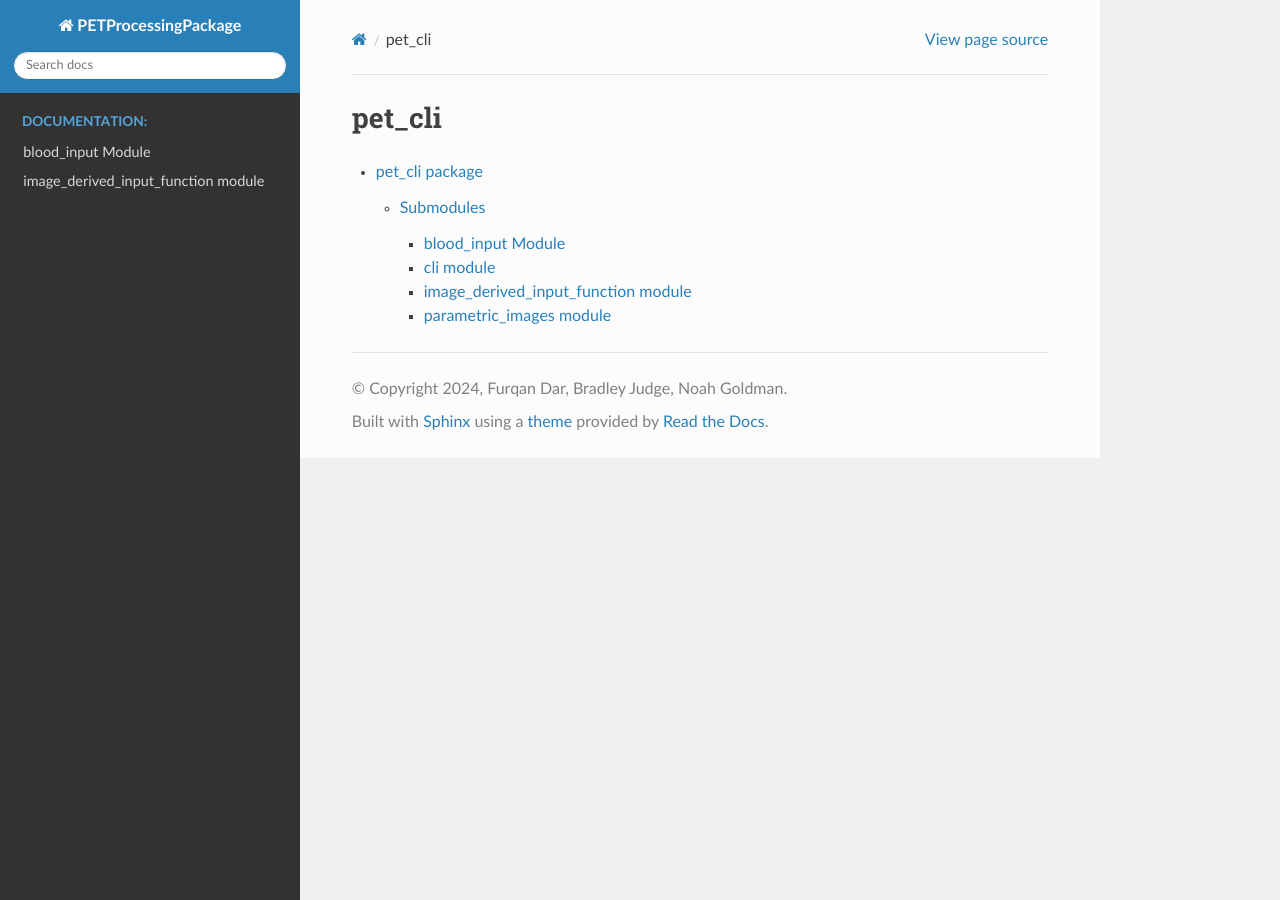
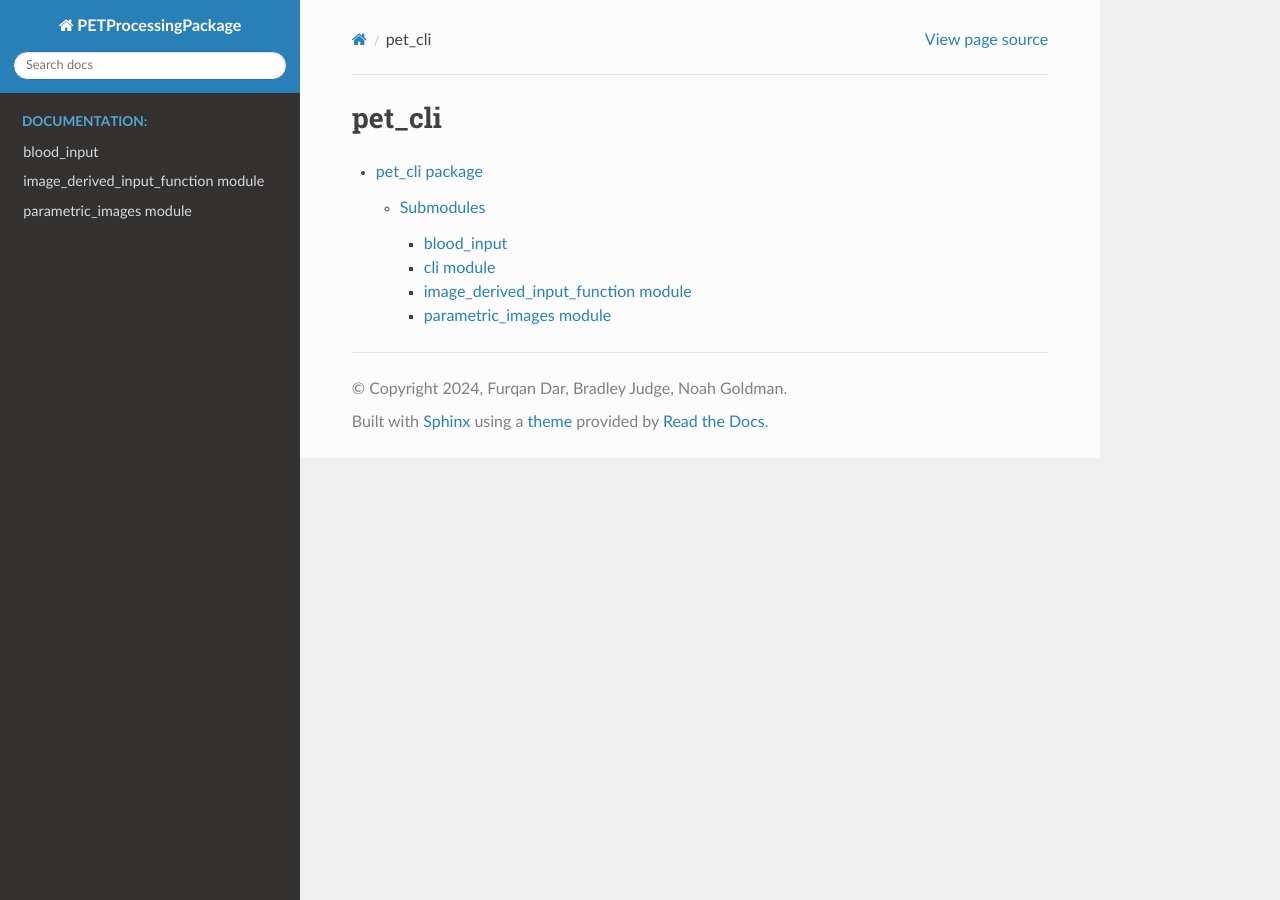
Before and after one commit to noahg-neuroimage/PETProcessing-fork2, a Sphinx documentation site: the page built from doc/source/modules.rst, in a window 1280 px wide. Built offline with Sphinx 7.4.7 and the Read the Docs theme 2.0.0, drawn with Linux system fonts in a browser that asks for light colours.

Commit message:
Added parametric_images.py to the docs index, and changed the format of the docstring for a function.

```diff
--- a/doc/source/index.rst
+++ b/doc/source/index.rst
@@ -12,6 +12,7 @@ Welcome to PETProcessingPackage's documentation!
 
    ./pet_cli.blood_input
    ./pet_cli.image_derived_input_function
+   ./pet_cli.parametric_images
 
 Indices and tables
 ==================
--- a/doc/source/pet_cli.blood_input.rst
+++ b/doc/source/pet_cli.blood_input.rst
@@ -1,5 +1,5 @@
-blood\_input Module
-============================
+blood\_input
+============
 
 .. automodule:: blood_input
    :members:
```
Also changed, not shown: 1 other file.
